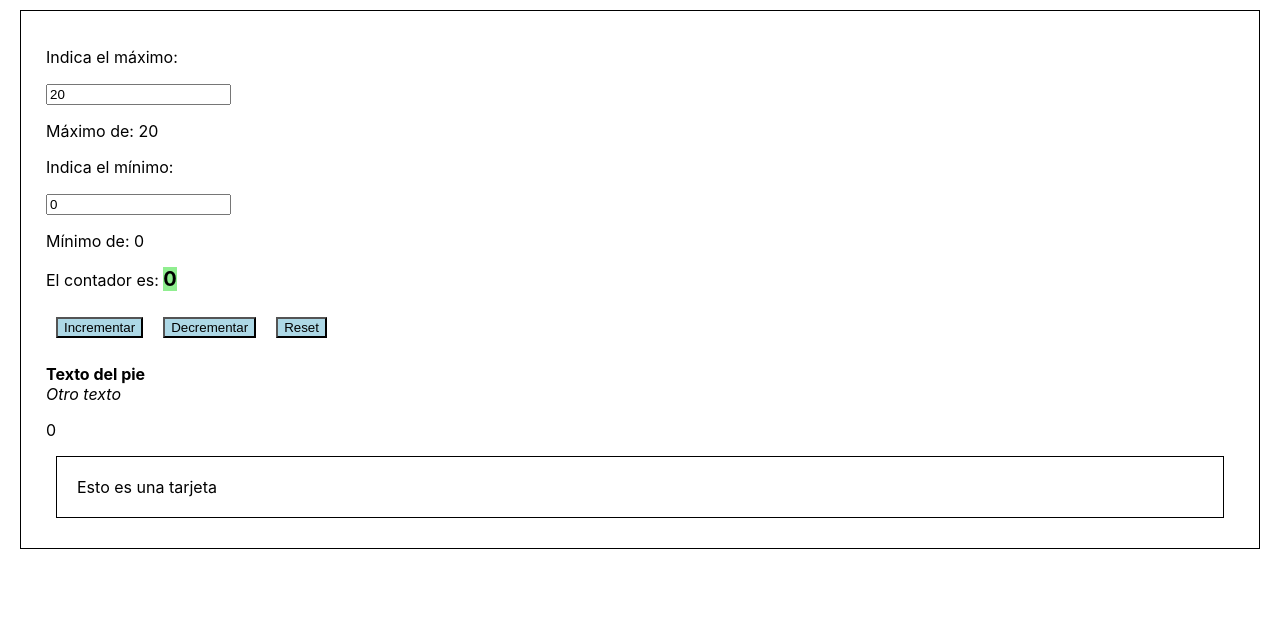
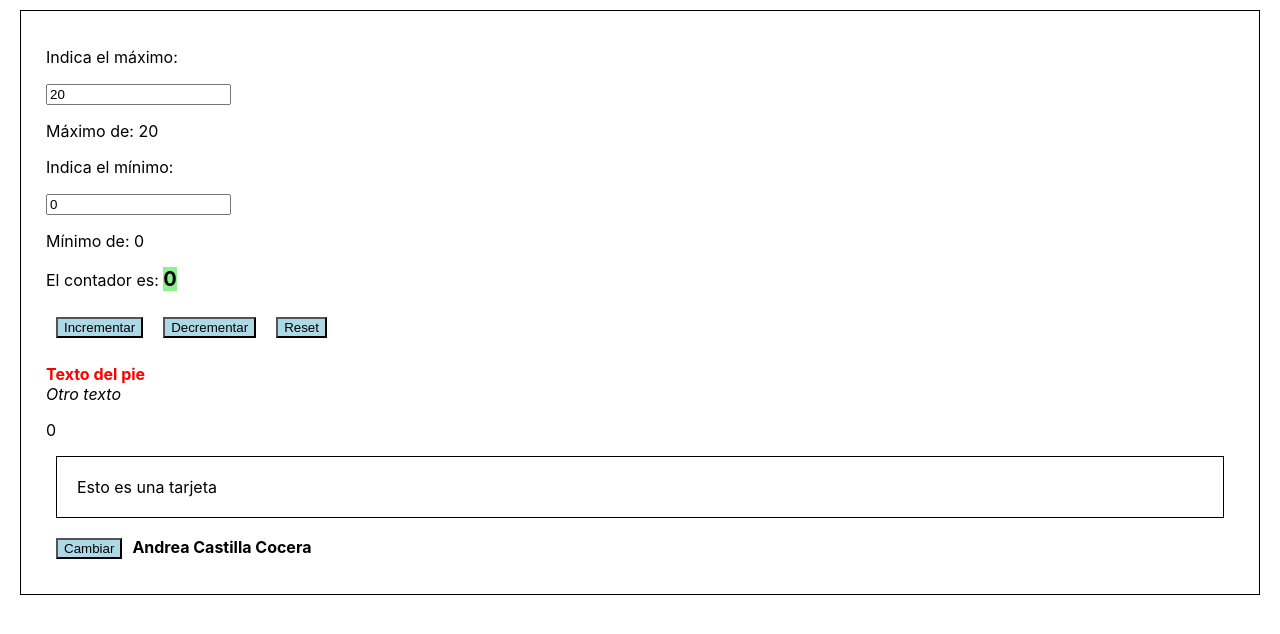
Before and after one commit to acascoc098/estado, a React (Create React App) app: page / in a window 1280 px wide. Shown: the top 634 px of the page. Built offline with nearby package versions, Linux system fonts and the light colour scheme.

Commit message:
Estilo inline 1, cambiamos color de texto con botón.

```diff
--- /dev/null
+++ b/src/Components/BotonR.js
@@ -0,0 +1,12 @@
+import { useState } from "react"
+
+const BotonR = () => {
+    const [color, setColor] = useState("black");
+
+    return <>
+        <button onClick={() => setColor("green")}>Cambiar</button>
+        <b style={{color: color}}>Andrea Castilla Cocera</b>
+    </>
+}
+
+export default BotonR;
--- a/src/Components/Counter.js
+++ b/src/Components/Counter.js
@@ -2,6 +2,7 @@ import { useState } from "react";
 import './Counter.css';
 import Pie from './Pie';
 import Card from "./Card";
+import BotonR from "./BotonR";
 
 const Counter = () => {
     //let counter = 0;
@@ -59,12 +60,14 @@ const Counter = () => {
             <button onClick={()=>{setCounter(0); setMax(20); setMin(0);console.log(counter);}}>Reset</button>
 
             <Pie counter={counter}>
-                <b>Texto del pie</b>
+                <b style={{color: "red"}}>Texto del pie</b>
                 <br></br>
                 <i>Otro texto</i>
             </Pie>
 
             <Card>Esto es una tarjeta</Card>
+
+            <BotonR></BotonR>
         </div>
 
     );
```
